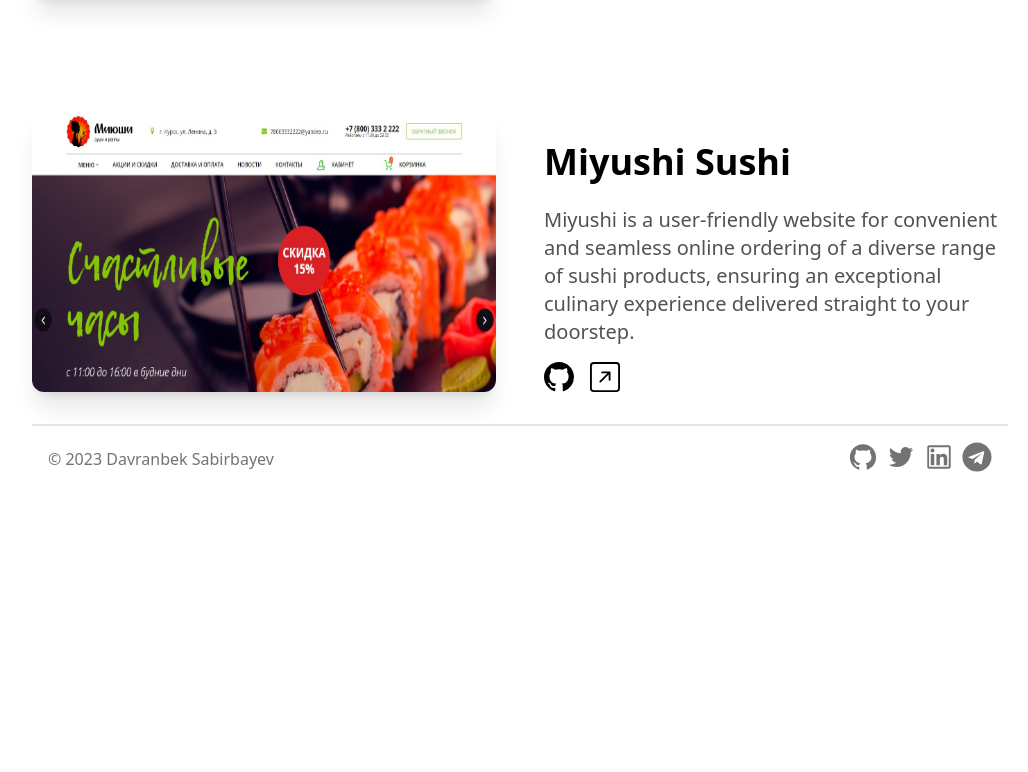
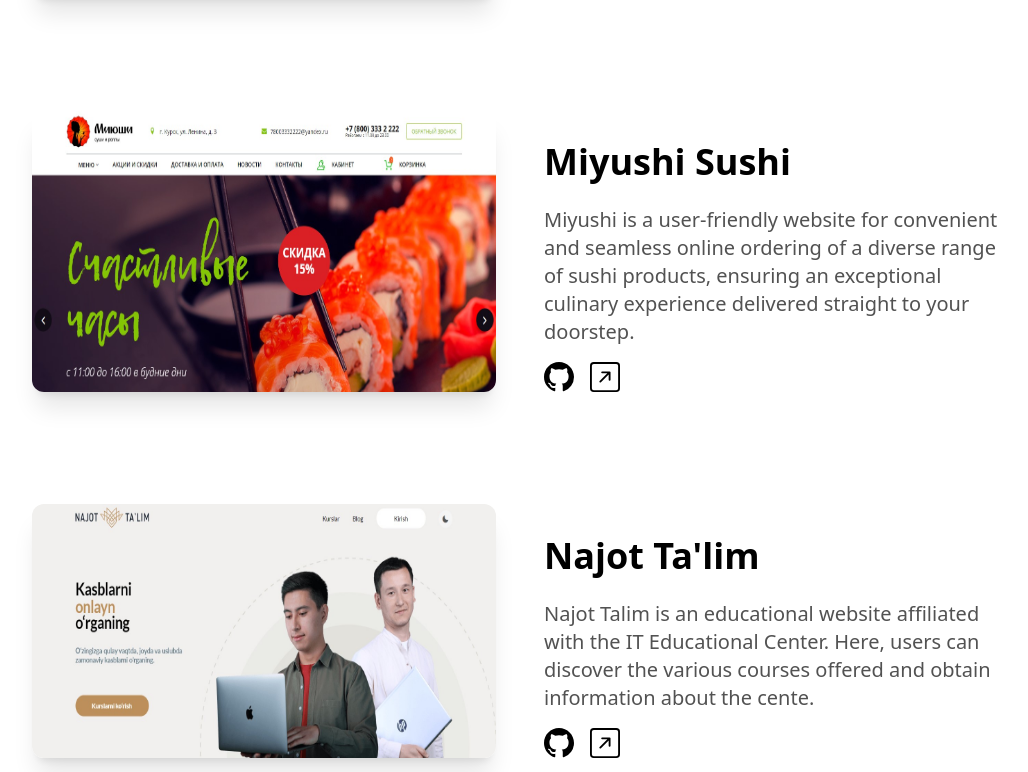
Before and after one commit to dsabirbaev/Portfolio, a Next.js app: page / in a window 1280 px wide. Shown: the part 2638-3410 px from the top of the page, without its empty margins (120-1148 px from the left). Before the commit the page ends 3130 px from the top, so only its background shows below. Built offline with nearby package versions, Linux system fonts and the light colour scheme.

Commit message:
add project in experience

```diff
--- a/components/ProjectsSection.tsx
+++ b/components/ProjectsSection.tsx
@@ -27,6 +27,14 @@
     image: "/miyushi.jpg",
     github: "https://github.com/dsabirbaev/Miyushi.git",
     link: "https://miyushi.vercel.app/",
+  },
+  {
+    name: "Najot Ta\'lim",
+    description:
+      "Najot Talim is an educational website affiliated with the IT Educational Center. Here, users can discover the various courses offered and obtain information about the cente.",
+    image: "/najot_talim.jpg",
+    github: "https://github.com/dsabirbaev/Najot-Ta-lim.git",
+    link: "https://najot-ta-lim.vercel.app/",
   },
 ]
 
```
Also changed, not shown: public/najot_talim.jpg (added).
